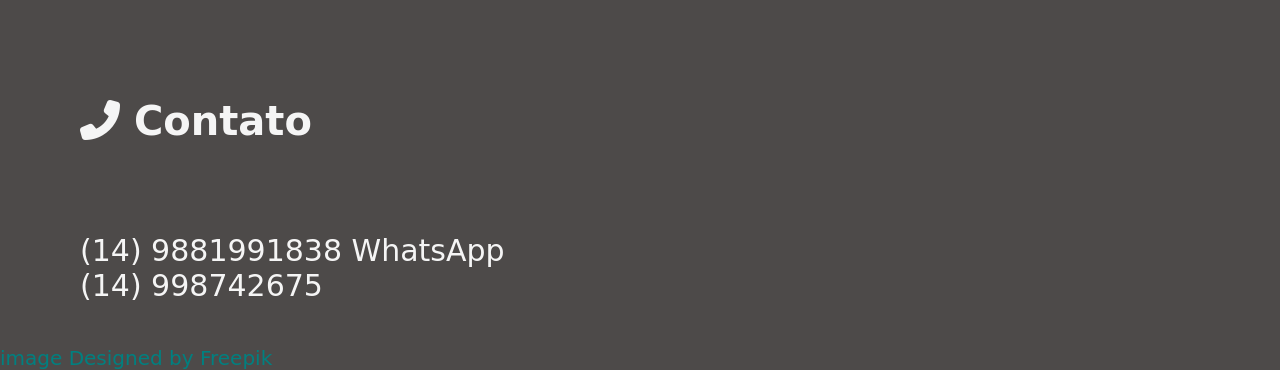
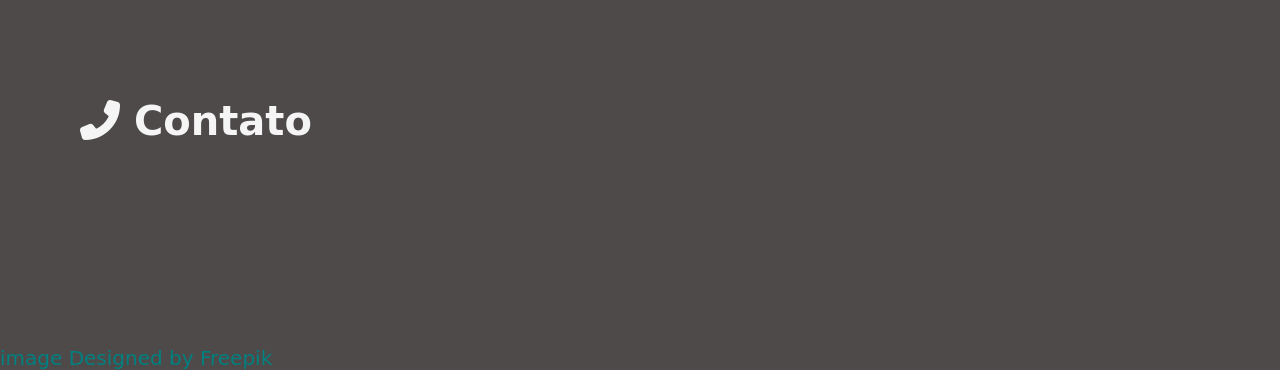
Before and after one commit to karinareis2511/lavacar, a plain HTML site: page index.html in a window 1280 px wide. Shown: the part 854-1224 px from the top of the page. Drawn offline with Linux system fonts and the light colour scheme; a web font is replaced by a local one.

Commit message:
Update index.html

```diff
--- a/index.html
+++ b/index.html
@@ -56,8 +56,6 @@
         <i class="fas fa-phone-alt"></i>
         </a> Contato </h2>
       <div class="numeros">
-        <p>(14) 9881991838  WhatsApp</p>
-        <p>(14) 998742675</p>
 
       </div>
 
```
